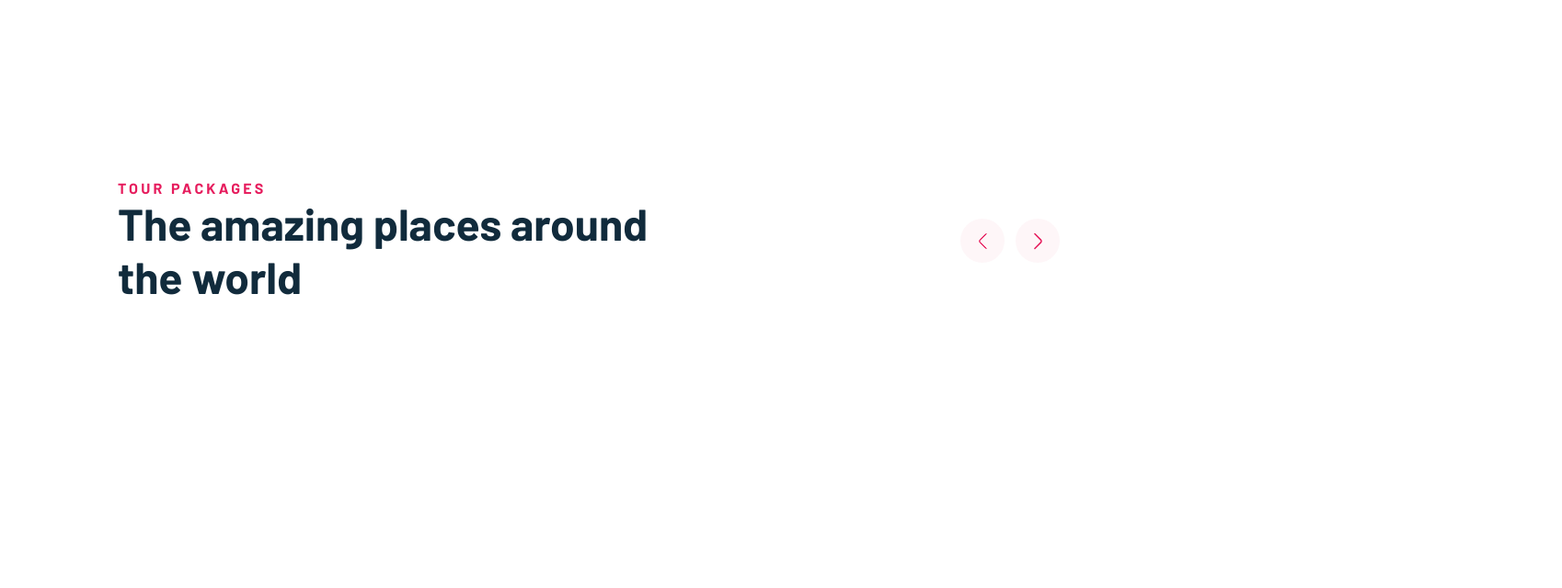
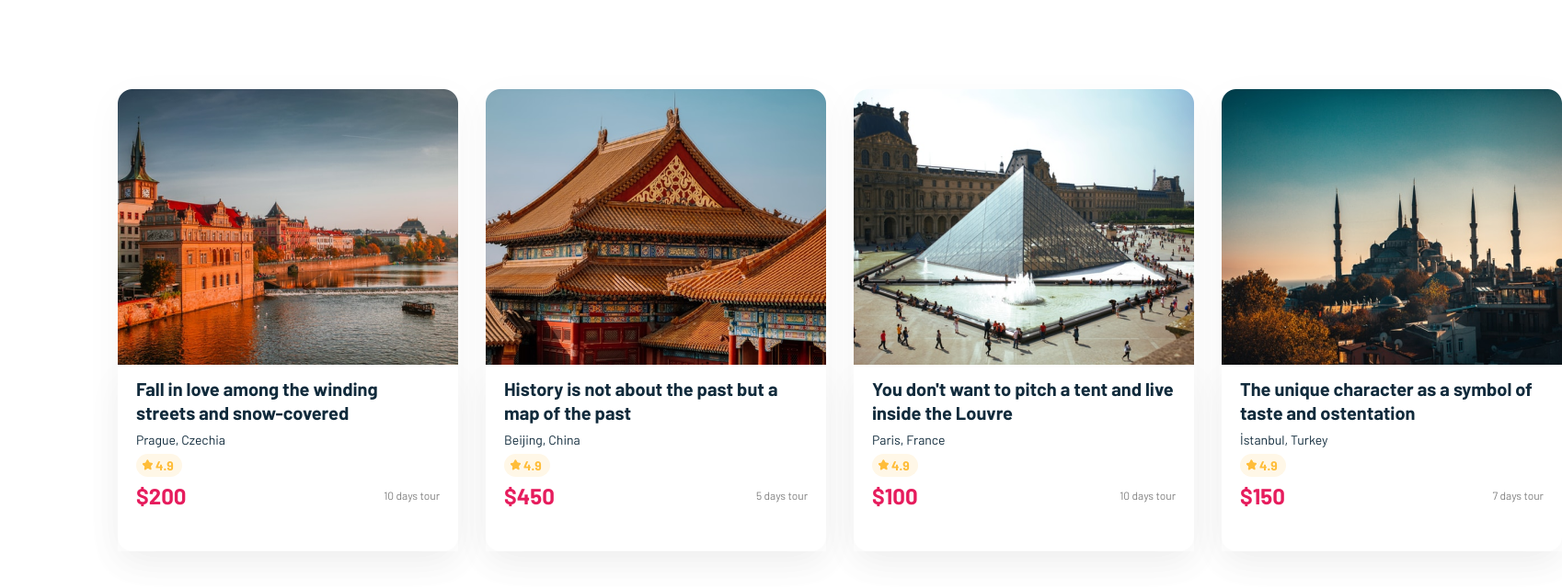
Before and after one commit to aBgAmeuR/Tripy, a plain HTML site: page index.html in a window 1280 px wide. Shown: the part 1578-2218 px from the top of the page at 92% size, 1698 px wide, since content can reach past the window. Drawn offline with Linux system fonts and the light colour scheme.

Commit message:
Cards data feature

```diff
--- a/data/cards.json
+++ b/data/cards.json
@@ -1,4 +1,4 @@
-{
+[
   {
     "id": 1,
     "location": "Prague, Czechia",
@@ -6,33 +6,33 @@
     "rate": 4.9,
     "price": "$200",
     "time": "10 days tour",
-    "image": "./data/img_card/card1.png"
-  }
+    "image": "./data/img-cards/card1.png"
+  },
   {
     "id": 2,
-    "location": "Prague, Czechia",
-    "desc": "Fall in love among the winding streets and snow-covered",
+    "location": "Beijing, China",
+    "desc": "History is not about the past but a map of the past",
     "rate": 4.9,
-    "price": "$200",
+    "price": "$450",
+    "time": "5 days tour",
+    "image": "./data/img-cards/card2.png"
+  },
+  {
+    "id": 3,
+    "location": "Paris, France",
+    "desc": "You don't want to pitch a tent and live inside the Louvre",
+    "rate": 4.9,
+    "price": "$100",
     "time": "10 days tour",
-    "image": "./data/img_card/card1.png"
-  }
-  {
-    "id": 3,git
-    "location": "Prague, Czechia",
-    "desc": "Fall in love among the winding streets and snow-covered",
-    "rate": 4.9,
-    "price": "$200",
-    "time": "10 days tour",
-    "image": "./data/img_card/card1.png"
-  }
+    "image": "./data/img-cards/card3.png"
+  },
   {
     "id": 4,
-    "location": "Prague, Czechia",
-    "desc": "Fall in love among the winding streets and snow-covered",
+    "location": "İstanbul, Turkey",
+    "desc": "The unique character as a symbol of taste and ostentation",
     "rate": 4.9,
-    "price": "$200",
-    "time": "10 days tour",
-    "image": "./data/img_card/card1.png"
+    "price": "$150",
+    "time": "7 days tour",
+    "image": "./data/img-cards/card4.png"
   }
-}
+]
--- a/index.html
+++ b/index.html
@@ -7,7 +7,6 @@
     <link rel="stylesheet" href="style.css" />
     <title>Tripy</title>
     <link rel="icon" href="./img/logo.png" type="image/png" />
-    <script src="./script.js"></script>
     <!-- https://www.figma.com/file/kYErkXZOCdBA4dWtXne20W/Tripy-%F0%9F%8F%9D-%7C-Travel-Landing-Page-(Community)?node-id=0%3A1 -->
   </head>
   <body>
@@ -286,7 +285,7 @@
           <h1>The amazing places around the world</h1>
         </div>
         <nav>
-          <div class="arrow-left">
+          <div class="arrow-left" onclick="slideLeft()">
             <svg
               width="9"
               height="19"
@@ -300,7 +299,7 @@
               />
             </svg>
           </div>
-          <div class="arrow-right">
+          <div class="arrow-right" onclick="slideRight()">
             <svg
               width="9"
               height="19"
@@ -326,4 +325,5 @@
     <div></div>
     <div></div>
   </body>
+  <script src="./script.js"></script>
 </html>
--- a/script.js
+++ b/script.js
@@ -22,3 +22,39 @@ function getLoc() {
   const sortieLoc = document.querySelector(".sortieLoc");
   sortieLoc.innerHTML = val;
 }
+
+const slides = document.querySelector(".slides");
+
+fetch("./data/cards.json")
+  .then((data) => data.json())
+  .then((data) => {
+    Array.from(data).forEach((e) => {
+      slides.innerHTML = slides.innerHTML + `
+      <div class="slide slide1">
+      <img src="${e.image}" alt="Image de présentation" />
+      <article>
+        <h1>${e.desc}</h1>
+        <p>${e.location}</p>
+        <div class="rate">
+          <svg
+            width="16"
+            height="17"
+            viewBox="0 0 16 17"
+            fill="none"
+            xmlns="http://www.w3.org/2000/svg"
+          >
+            <path
+              d="M8.29723 2.9858L9.36729 4.92086C9.5139 5.18647 9.88186 5.43879 10.1845 5.4729L11.9856 5.69931C13.1389 5.84177 13.4363 6.66023 12.6514 7.5175L11.3143 8.96982C11.0911 9.2132 10.9752 9.67751 11.0649 9.99619L11.5334 11.706C11.9019 13.0559 11.2011 13.6155 9.96958 12.9524L8.24921 12.026C7.93589 11.8566 7.4382 11.8812 7.14384 12.0714L5.50612 13.1315C4.33374 13.8892 3.58771 13.3903 3.84496 12.0159L4.17439 10.2765C4.23589 9.95135 4.08844 9.49762 3.84506 9.2744L2.38477 7.93512C1.53255 7.14735 1.76179 6.30775 2.89742 6.06971L4.67062 5.69932C4.96987 5.63432 5.31668 5.36 5.43844 5.08089L6.3469 3.06105C6.84347 1.9728 7.71952 1.93851 8.29723 2.9858Z"
+              fill="#FFBD39"
+            />
+          </svg>
+          <p>${e.rate}</p>
+        </div>
+        <div class="buttom">
+          <h2>${e.price}</h2>
+          <p>${e.time}</p>
+        </div>
+      </article>
+    </div>`;
+    });
+  });
--- a/style.css
+++ b/style.css
@@ -286,16 +286,16 @@ header .buttons .button2 {
   margin: 0 30px 0 0;
 }
 #section3 {
-  display: flex;
-  justify-content: flex-start;
-  align-items: center;
   margin-left: 10vw;
+  flex-direction: column;
 }
 #section3 .top {
   display: flex;
   justify-content: space-between;
   align-items: center;
-  width: 80vw;
+  width: 89%;
+  margin-right: 10vw;
+  margin-bottom: 100px;
 }
 #section3 .top .title {
   width: 600px;
@@ -334,6 +334,73 @@ header .buttons .button2 {
   cursor: pointer;
   margin-left: 12px;
 }
+#section3 .slides {
+  display: flex;
+  flex-direction: row;
+  column-gap:30px;
+}
+#section3 .slides .slide {
+  box-shadow: 0px 12px 40px rgba(0, 0, 0, 0.04);
+
+}
+#section3 .slides .slide img {
+  width: 370px;
+  height: 300px;
+}
+#section3 .slides .slide article {
+  width: 370px;
+  height: 200px;
+  border-radius: 0px 0px 16px 16px;
+  padding: 10px 20px;
+  box-shadow: 0px 12px 40px rgba(0, 0, 0, 0.04);
+}
+#section3 .slides .slide article h1 {
+  font-weight: 700;
+  font-size: 20px;
+  line-height: 132%;
+  color: #112b3c;
+}
+#section3 .slides .slide article p {
+  font-weight: 400;
+  font-size: 14px;
+  line-height: 17px;
+  color: #112b3c;
+  margin: 7px 0;
+}
+#section3 .slides .slide article .rate {
+  padding: 5px;
+  background: rgba(255, 189, 57, 0.12);
+  border-radius: 38px;
+  display: flex;
+  justify-content: flex-start;
+  align-items: center;
+  width: 50px;
+  height: 25px;
+  margin-bottom: 5px;
+}
+#section3 .slides .slide article .rate p {
+  font-weight: 600;
+  font-size: 14px;
+  line-height: 17px;
+  color: #ffbd39;
+}
+#section3 .slides .slide article .buttom {
+  display: flex;
+  align-items: center;
+  justify-content: space-between;
+}
+#section3 .slides .slide article .buttom h2 {
+  font-weight: 700;
+  font-size: 24px;
+  line-height: 132%;
+  color: #e61c5d;
+}
+#section3 .slides .slide article .buttom p {
+  font-weight: 500;
+  font-size: 12px;
+  line-height: 132%;
+  color: #808080;
+}
 
 /* ==============================RESPONSIVE============================== */
 
```
Also changed, not shown: data/img-cards/card1.png (renamed from data/img cards/card1.png), data/img-cards/card2.png (renamed from data/img cards/card2.png), data/img-cards/card3.png (renamed from data/img cards/card4.png), data/img-cards/card4.png (renamed from data/img cards/card3.png).
